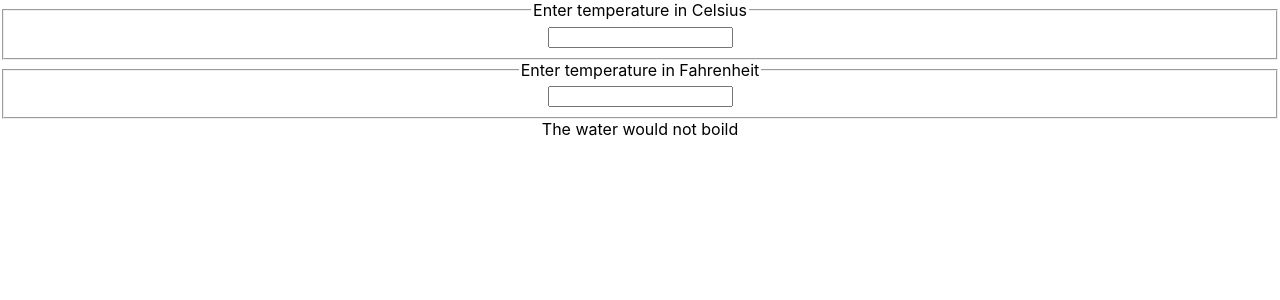
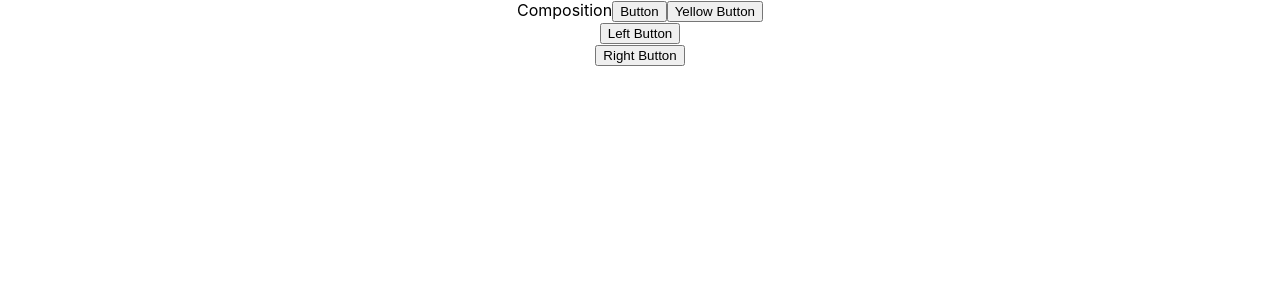
Before and after one commit to TuanPham180704/ReactJs-Total-Review, a React (Create React App) app: page / in a window 1280 px wide. Shown: the top 300 px of the page. Built offline with nearby package versions, Linux system fonts and the light colour scheme.

Commit message:
Composition vs Inheritance

```diff
--- a/src/App.js
+++ b/src/App.js
@@ -9,6 +9,8 @@ import CorrectlyState from './CorrectlyState'
 import ProductsList from './ProductsList/ProductsList'
 import Form from './Form/Form'
 import Calculator from './Calculator/Calculator'
+import Inheritance from './Composition-Inheritance/Inheritance'
+import Composition from './Composition-Inheritance/Composition'
 
 
 function App() {
@@ -28,7 +30,9 @@ function App() {
       <CorrectlyState/>
       <ProductsList/> */}
        {/* <Form/> */}
-       <Calculator/>
+       {/* <Calculator/> */}
+       {/* <Inheritance/> */}
+       <Composition/>
     </div>
   )
 }
--- /dev/null
+++ b/src/Composition-Inheritance/Composition.jsx
@@ -0,0 +1,44 @@
+import React, { Component } from 'react'
+
+class Button extends Component {
+  handleClick = (e) => {
+    console.log(e.target)
+  }
+  render() {
+    const { className = '', children } = this.props
+    return (
+      <button className={`btn ${className}`} onClick={this.handleClick}>
+        {children} Button
+      </button>
+    )
+  }
+}
+
+class Layout extends Component {
+  render() {
+    const { left, right } = this.props
+    return (
+      <div className='layout'>
+        <div className='layout-left'>{left}</div>
+        <div className='layout-right'>{right}</div>
+      </div>
+    )
+  }
+}
+export class Composition extends Component {
+  render() {
+    return (
+      <div>
+        Composition
+        <Button />
+        <Button className='btn-Yellow'>Yellow</Button>
+        <Layout
+          left={<Button className='btn-left'>Left</Button>}
+          right={<Button className='btn-Right'>Right</Button>}
+        />
+      </div>
+    )
+  }
+}
+
+export default Composition
--- /dev/null
+++ b/src/Composition-Inheritance/Inheritance.jsx
@@ -0,0 +1,34 @@
+// Kế Thừa các thuộc tính phương thức từ một lớp cha
+
+import React, { Component } from 'react'
+
+class Button extends Component {
+   handleClick = (e) => {
+      console.log(e.target);
+   }
+   render(){
+    return (
+      <button onClick={this.handleClick} className='btn'>Button</button>
+    )
+   }
+}
+class YelloButton extends Button {
+   render(){
+    return (
+      <button onClick={this.handleClick} className='btn btn-yellow'>YelloButton </button>
+    )
+   }
+}
+
+export class Inheritance extends Component {
+  render() {
+    return (
+      <div>Inheritance
+        <Button/>
+        <YelloButton/>
+      </div>
+    )
+  }
+}
+
+export default Inheritance
```
